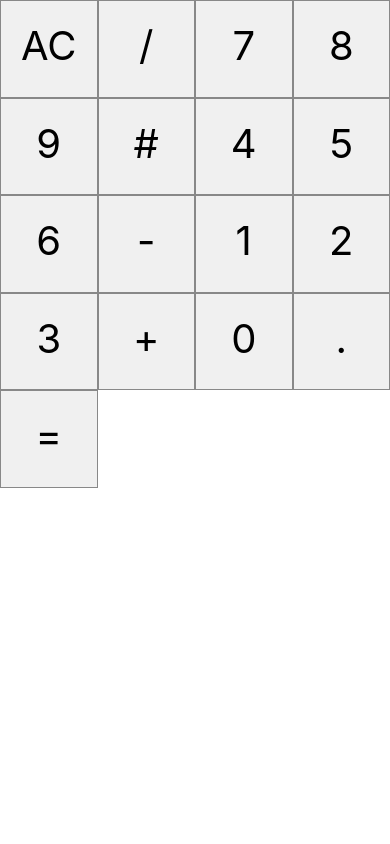
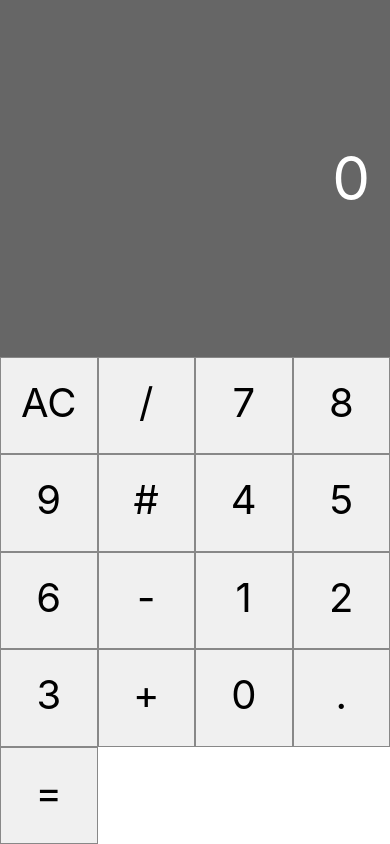
Before and after one commit to pedroaroma/Calculadora-React-Native, a React Native app: screen / in a window 390 px wide. Built offline with nearby package versions, Linux system fonts and the light colour scheme.

Commit message:
(aula 40) Adicionado component Display

```diff
--- a/App.js
+++ b/App.js
@@ -2,11 +2,18 @@
 import {Platform, StyleSheet, Text, View } from 'react-native'
 
 import Button from './src/components/Button'
+import Display from './src/components/Display'
 
 export default class App extends Component {
+
+	state = {
+		displayValue: '0'
+	  }
+
 	render(){
 		return(
 			<View style={styles.container}>
+				<Display value={this.state.displayValue} />
 				<View style={styles.button}>
 					<Button label ='AC' />
 					<Button label='/' />
--- /dev/null
+++ b/src/components/Display.js
@@ -0,0 +1,26 @@
+import React from 'react'
+import {
+    StyleSheet,
+    Text,
+    View,
+} from 'react-native'
+
+const styles = StyleSheet.create({
+    display: {
+        flex: 1,
+        padding: 20,
+        justifyContent: 'center',
+        backgroundColor: 'rgba(0,0,0,0.6)',
+        alignItems: 'flex-end'
+    },
+    displayValue: {
+        fontSize: 60,
+        color: '#fff'
+    }
+})
+
+export default props =>
+<View style={styles.display}>
+    <Text style={styles.displayValue}
+        numberOfLines={1}>{props.value}</Text>
+</View>
```
